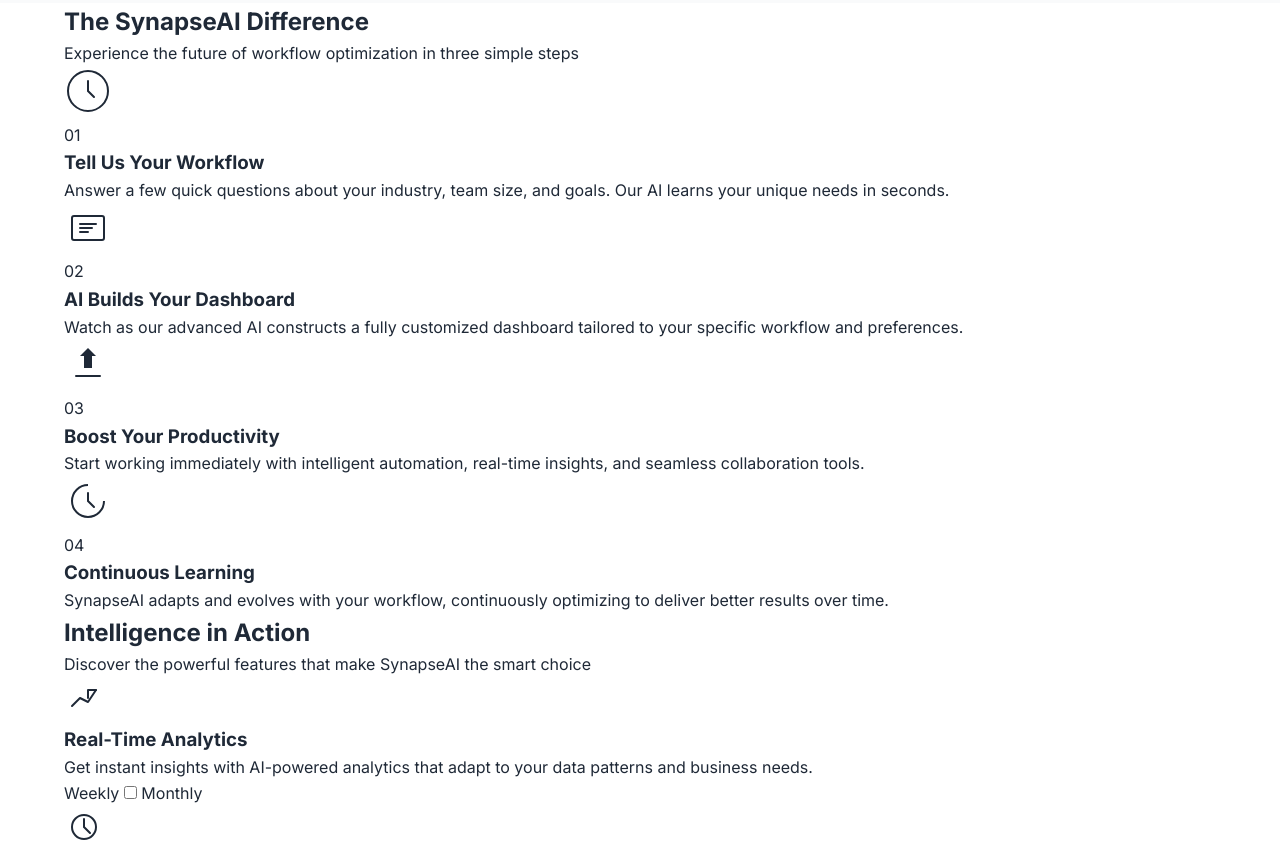
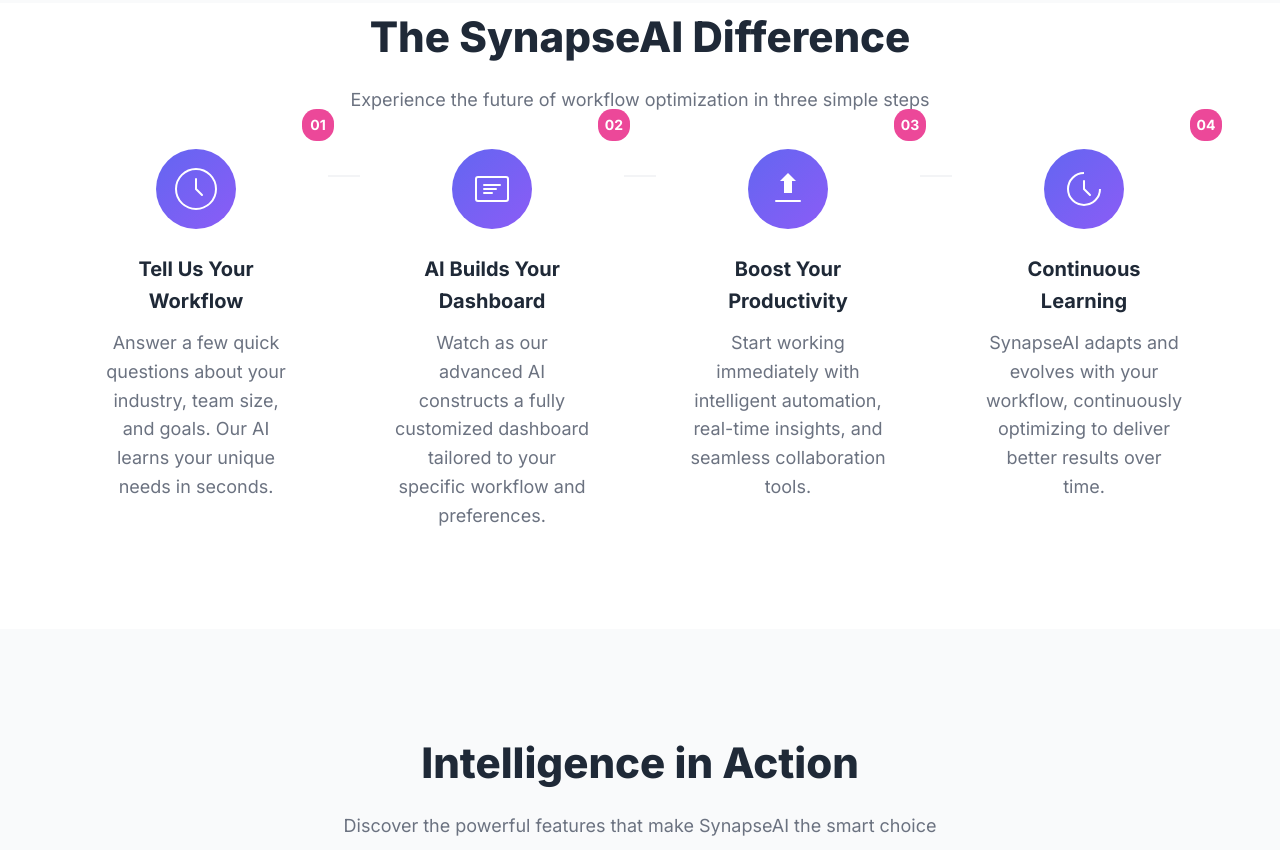
Before and after one commit to danishhly/SynapseAI, a website built with Vite: page index.html in a window 1280 px wide. Shown: the part 1067-1917 px from the top of the page. Built offline with nearby package versions, Linux system fonts and the light colour scheme.

Commit message:
style: steps card and sections designed

```diff
--- a/styles.css
+++ b/styles.css
@@ -413,3 +413,115 @@
         transform: translateY(0);
     }
 }
+
+/*section styles */
+.section-header {
+    text-align: center;
+    margin-bottom: 64px;
+}
+
+.section-header h2 {
+    font-size: 42px;
+    font-weight: 800;
+    margin-bottom: 16px;
+    color: var(--text-primary);
+}
+
+.section-header p {
+    font-size: 18px;
+    color: var(--text-secondary);
+}
+
+/* how it works */
+.how-it-works {
+    padding: 100px 0;
+    background: white;
+}
+.steps-container{
+    display: grid;
+    grid-template-columns: repeat(4, 1fr);
+    gap: 32px;
+    position: relative;
+}
+.steps-container::before {
+    content: '';
+    position: absolute;
+    top: 60px;
+    left: 0;
+    right: 0;
+    height: 2px;
+    background: var(--bg-tertiary);
+    z-index: 0;
+}
+.step-card {
+    position: relative;
+    background: white;
+    padding: 32px;
+    border-radius: 16px;
+    text-align: center;
+    transition: all 0.3s ease;
+    border: 2px solid transparent;
+    z-index:1;
+}
+.step-card:hover{
+    transform: translateY(-8px);
+    box-shadow: var(--shadow-x1);
+    border-color: var(--primary-color);
+}
+.step-icon {
+    width: 80px;
+    height: 80px;
+    margin: 0 auto 24px;
+    background: var(--gradient-primary);
+    border-radius: 50%;
+    display: flex;
+    align-items: center;
+    justify-content: center;
+    color: white;
+    position: relative;
+}
+
+.step-number{
+    position: absolute;
+    top: -8px;
+    right: -8px;
+    background: var(--accent-color);
+    color: white;
+    width: 32px;
+    height: 32px;
+    border-radius: 45%;
+    display: flex;
+    align-items: center;
+    justify-content: center;
+    font-weight: 700;
+    font-size: 14px;
+}
+
+.step-card h3{
+    font-size: 20px;
+    font-weight: 700;
+    margin-bottom: 12px;
+    color: var(--text-primary);
+}
+.step-card p {
+    color: var(--text-secondary);
+    line-height:1.6;
+}
+
+/* features Section */
+.features {
+    padding: 100px 0;
+    background: var(--bg-secondary);
+}
+
+.features-grid {
+    display: grid;
+    grid-template-columns: repeat(2, 1fr);
+    gap: 32px;
+}
+
+.feature-card{
+    background: white;
+    padding: 32px;
+    border-radius: 16px;
+}
```
